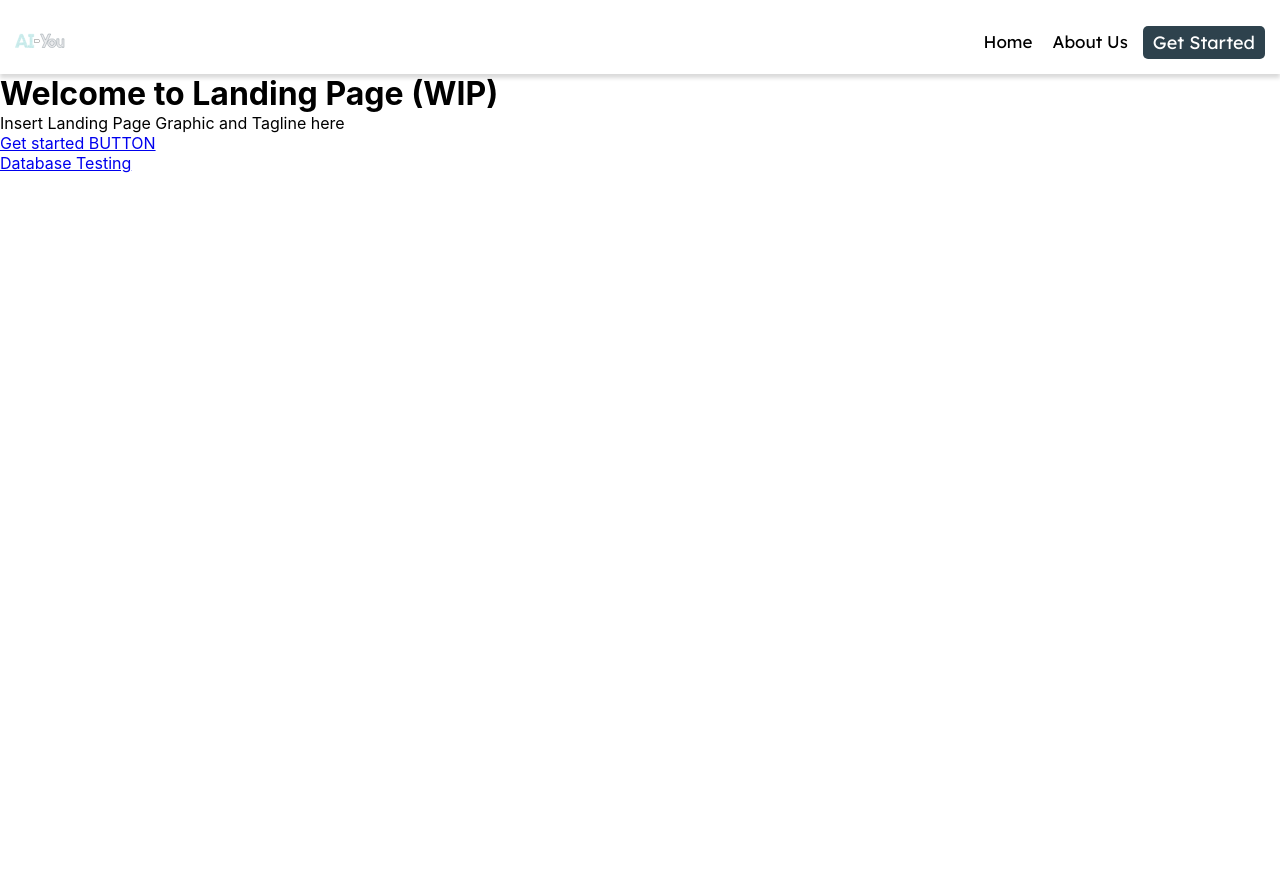
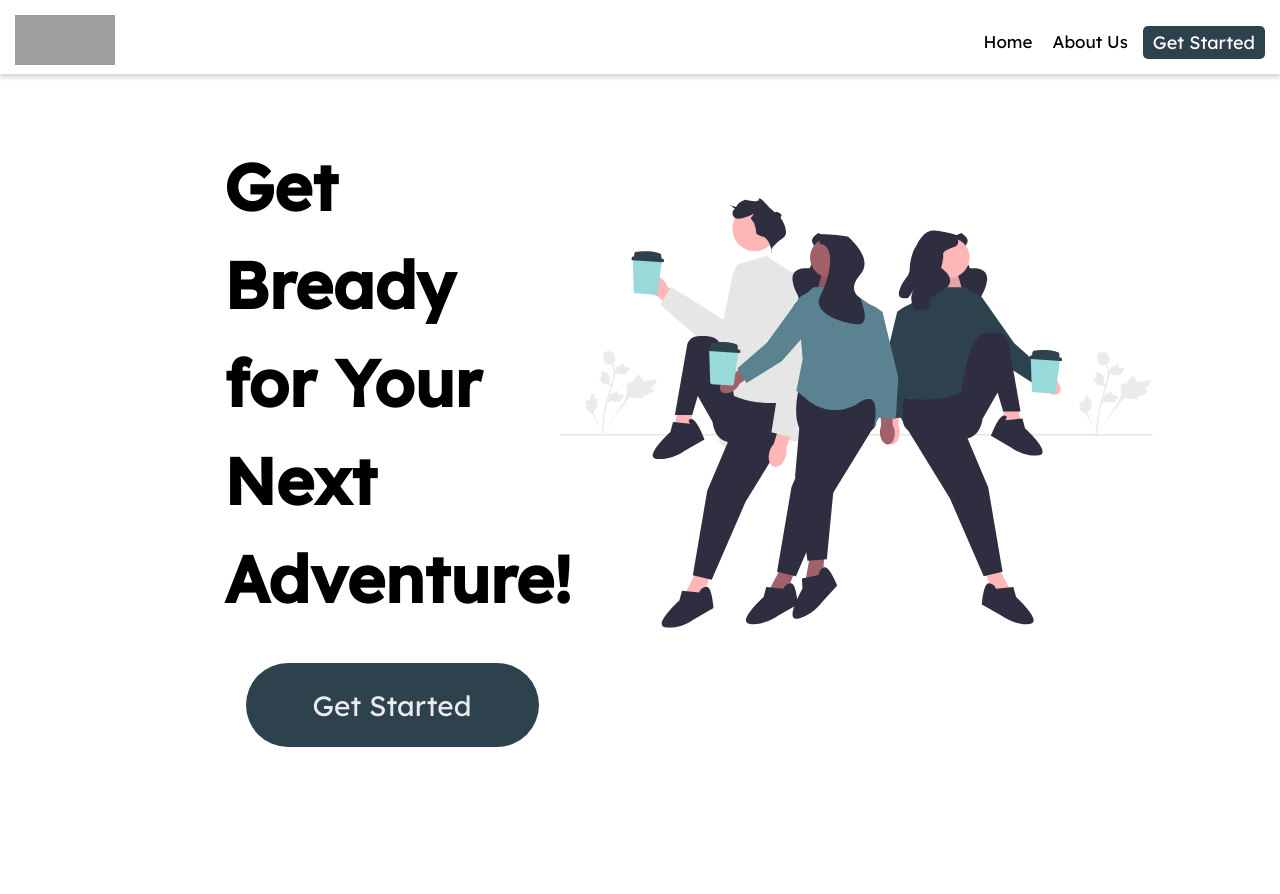
Before and after one commit to mavene/aisc2023-aiyou, a Flask app: page / in a window 1280 px wide. Before the commit the page ends 173 px from the top, so only its background shows below. Run offline with Flask 2, Linux system fonts and the light colour scheme; grey boxes are pictures that could not be loaded.

Commit message:
add homepage and quick start guide

```diff
--- a/app/routes.py
+++ b/app/routes.py
@@ -1,15 +1,19 @@
-from flask import render_template, request
+from flask import render_template, request, redirect, url_for
 from app import application, engine, sentic_bert
 from app.models import Entity, Review
 
 @application.route('/')
 @application.route('/index')
 def index():
-    return render_template('index.html', title='Landing Page (WIP)')
+    return render_template('index.html')
 
 @application.route('/about-us')
 def about_us():
-    return render_template('about_us.html', title='OOPS')
+    return render_template('about_us.html')
+
+@application.route('/get_started')
+def get_started():
+    return render_template('get_started.html')
 
 @application.route('/search', methods=['GET', 'POST'])
 def search():
@@ -34,13 +38,11 @@ def test_db():
 
 @application.route('/<company_name>/details', methods=['GET', 'POST'])
 def details(company_name):
-    if request.method == "POST":
-        entity = request.form.get("entity_id")
-        print(entity)
-        redirect_entity = Entity.query.filter(Entity.id.like(entity)).first()
-        redirect_sentiment = request.form.get("sentiments")
-        print(redirect_entity)
-        print(redirect_sentiment)
+    if request.method == 'POST':
+        detail = request.form.get("details").strip("[]")
+        detail_list = detail.split(",")
+        redirect_entity = Entity.query.filter(Entity.id.like(detail_list[0])).first()
+        redirect_sentiment = detail_list[1:]
     else:
         redirect_entity = ""
         redirect_sentiment = ""
--- a/app/static/styles/base.css
+++ b/app/static/styles/base.css
@@ -30,7 +30,7 @@ nav {
 
 .logo {
   display: inline-block;
-  width: 175px;
+  width: 194px;
   vertical-align: middle;
 }
 
--- /dev/null
+++ b/app/static/styles/landing.css
@@ -0,0 +1,55 @@
+.landing-card {
+    position: relative;
+    padding-top: 5%;
+    padding-left: 10%;
+    width: 85%;
+    height: 820px;
+    margin: 0 auto
+}
+
+.left {
+    width: 35%;
+    float: left;
+    text-align: left;
+}
+
+.right {
+    width: 65%;
+    float: right;
+}
+
+.title {
+    font-family: 'Lexend';
+    font-style: normal;
+    font-weight: 700;
+    font-size: 65px;
+    line-height: 98px;
+    color: #000000;
+    padding-bottom: 35px;
+}
+
+.welcome {
+    position: relative;
+    width: 95%;
+    height: 550px;
+}
+
+.prompt {
+    position: relative;
+    background: #2E424D;
+    border-radius: 50px;
+    width: 293px;
+    height: 84px;
+    margin: 0 auto;
+    font-family: 'Lexend';
+    font-style: normal;
+    font-weight: 400;
+    font-size: 28px;
+    line-height: 35px;
+    display: flex;
+    align-items: center;
+    text-align: center;
+    justify-content: space-around;
+    color: #EAEBED;
+    text-decoration: none;
+}
--- a/app/static/styles/search.css
+++ b/app/static/styles/search.css
@@ -23,17 +23,17 @@ span {
 
 input:focus {
     outline:none;
-    background: rgba(213, 213, 213, 0.86)
+    background: transparent;
 }
 
 .search-ico {
     position: relative;
     left: 5%;
-    padding-top: 2%;
+    padding-top: 1%;
     background: rgba(213, 213, 213, 0.25);
 
     border: none;
-    width: 200px;
+    width: 400px;
     outline: none;
 }
 
--- a/app/templates/base.html
+++ b/app/templates/base.html
@@ -13,7 +13,7 @@
     {% block navbar %}
     <nav class="navbar">
       <a href="{{ url_for('index') }}" class="logo">
-        <img src="../static/resources/logo_placeholder.svg" alt="Ai-yo?" style="height: 50px; width:50px;">
+        <img src="../static/resources/logo_placeholder.svg" alt="Ai-yo?" style="height: 50px; width:100px;">
       </a>
       <ul class="nav-links">
         <li class="nav-item"><a class="nav-link" href="{{ url_for('index') }}">Home</a></li>
--- a/app/templates/index.html
+++ b/app/templates/index.html
@@ -2,20 +2,21 @@
 
 {% block app_content %}
 <html>
-    <head>
-        <title>{{title}}</title>
-    </head>
     <body>
-        <h1>Welcome to {{title}}</h1>
-        <p>
-        	Insert Landing Page Graphic and Tagline here
-        </p>
-        <ul>
-            <li><a href="search">Get started BUTTON</a></li>
-        </ul>
-        <ul>
-            <li><a href="test_db">Database Testing</a></li>
-        </ul>
+        <link rel="preconnect" href="https://fonts.googleapis.com">
+        <link rel="preconnect" href="https://fonts.gstatic.com" crossorigin>
+        <link href="https://fonts.googleapis.com/css2?family=Lexend:wght@100;300;400;500&display=swap" rel="stylesheet">
+        <link rel="stylesheet" type="text/css" href="{{ url_for('static', filename='styles/landing.css') }}" />
+
+        <div class="landing-card">
+            <div class="left">
+                <h1 class="title">Get Bready for Your Next Adventure!</h1>
+                <a class="prompt" href="{{ url_for('get_started') }}">Get Started</a>
+            </div>
+            <div class="right">
+                <img class="welcome" src="../static/resources/friends.svg">
+            </div>
+        </div>
 
     </body>
 </html>
--- a/application.py
+++ b/application.py
@@ -6,4 +6,4 @@ def make_shell_context():
 	return {'db': db, 'Entity': Entity, 'Review': Review}
 
 if __name__ == "__main__":
-	application.run(host="0.0.0.0", port=8080, debug=False)
+	application.run(host="0.0.0.0", port=8080, debug=True)
```
Also changed, not shown: app/static/styles/details.css (+92 -37 lines), app/static/styles/get_started.css (added, +80 -0 lines), app/templates/about_us.html (+10 -4 lines), app/templates/details.html (+47 -20 lines), app/templates/get_started.html (added, +35 -0 lines), app/templates/search.html (+11 -18 lines), app/static/resources/category_cleanliness.svg (added), app/static/resources/category_food.svg (added), app/static/resources/category_price.svg (added), app/static/resources/category_service.svg (added), app/static/resources/choice.svg (added), app/static/resources/friends.svg (added), app/static/resources/logo_placeholder.svg.
